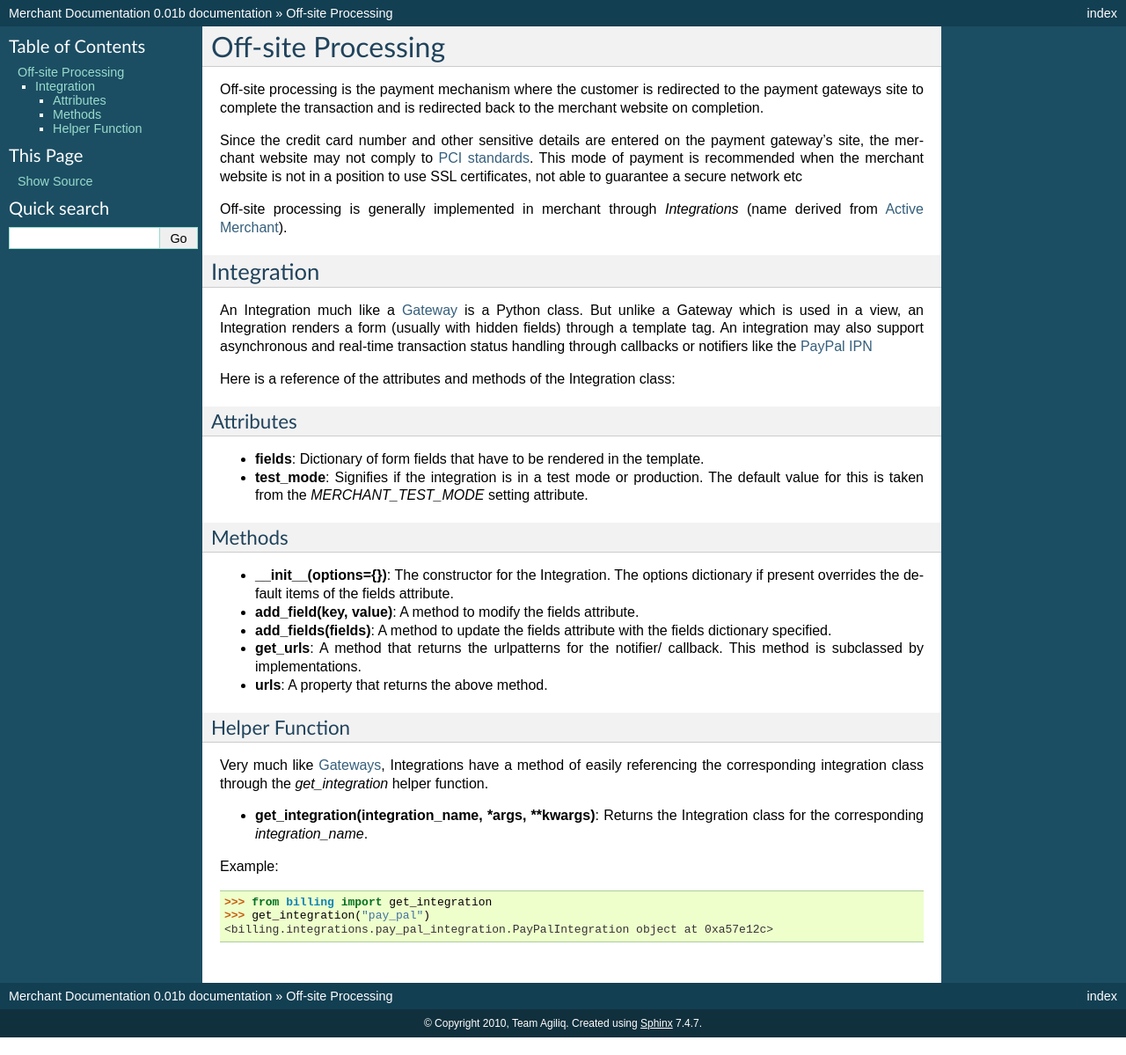
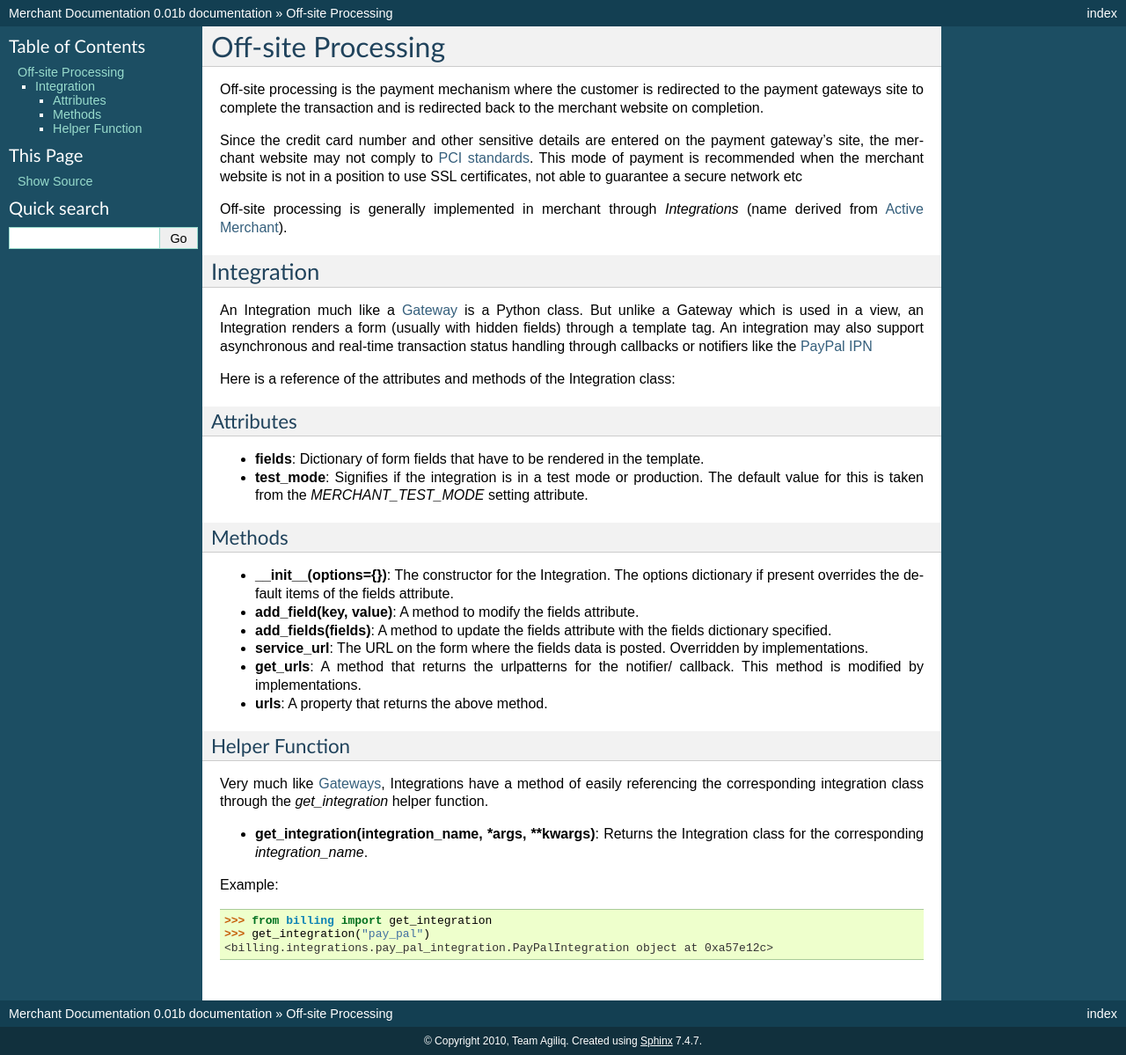
Before and after one commit to agiliq/merchant, a Sphinx documentation site: the page built from docs/offsite_processing.rst, in a window 1280 px wide. Shown: the whole page at 88% size. Built offline with Sphinx 7.4.7, drawn with Linux system fonts in a browser that asks for light colours.

Commit message:
Added information about service_url.

```diff
--- a/docs/offsite_processing.rst
+++ b/docs/offsite_processing.rst
@@ -45,8 +45,10 @@ Methods
 * **add_field(key, value)**: A method to modify the fields attribute.
 * **add_fields(fields)**: A method to update the fields attribute with
   the fields dictionary specified.
+* **service_url**: The URL on the form where the fields data is posted.
+  Overridden by implementations.
 * **get_urls**: A method that returns the urlpatterns for the notifier/
-  callback. This method is subclassed by implementations.
+  callback. This method is modified by implementations.
 * **urls**: A property that returns the above method.
 
 Helper Function
```
Also changed, not shown: 1 other file.
